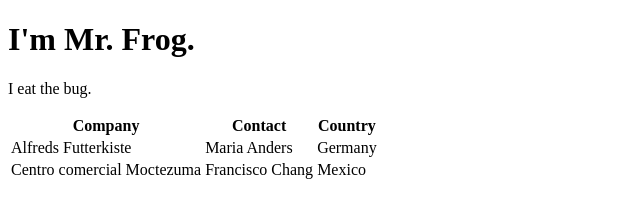
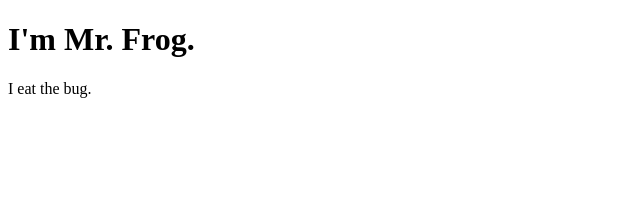
Before and after one commit to jaque-s/jaque-s.website.io, a plain HTML site: page index.html in a window 1280 px wide. Shown: the whole page, without its empty margins (0-640 px from the left). Drawn offline with Linux system fonts and the light colour scheme.

Commit message:
Update index.html

```diff
--- a/index.html
+++ b/index.html
@@ -9,21 +9,4 @@
 <p>I eat the bug.</p>
 
 </body>
-  <table>
-  <tr>
-    <th>Company</th>
-    <th>Contact</th>
-    <th>Country</th>
-  </tr>
-  <tr>
-    <td>Alfreds Futterkiste</td>
-    <td>Maria Anders</td>
-    <td>Germany</td>
-  </tr>
-  <tr>
-    <td>Centro comercial Moctezuma</td>
-    <td>Francisco Chang</td>
-    <td>Mexico</td>
-  </tr>
-</table>
 </html>
```
